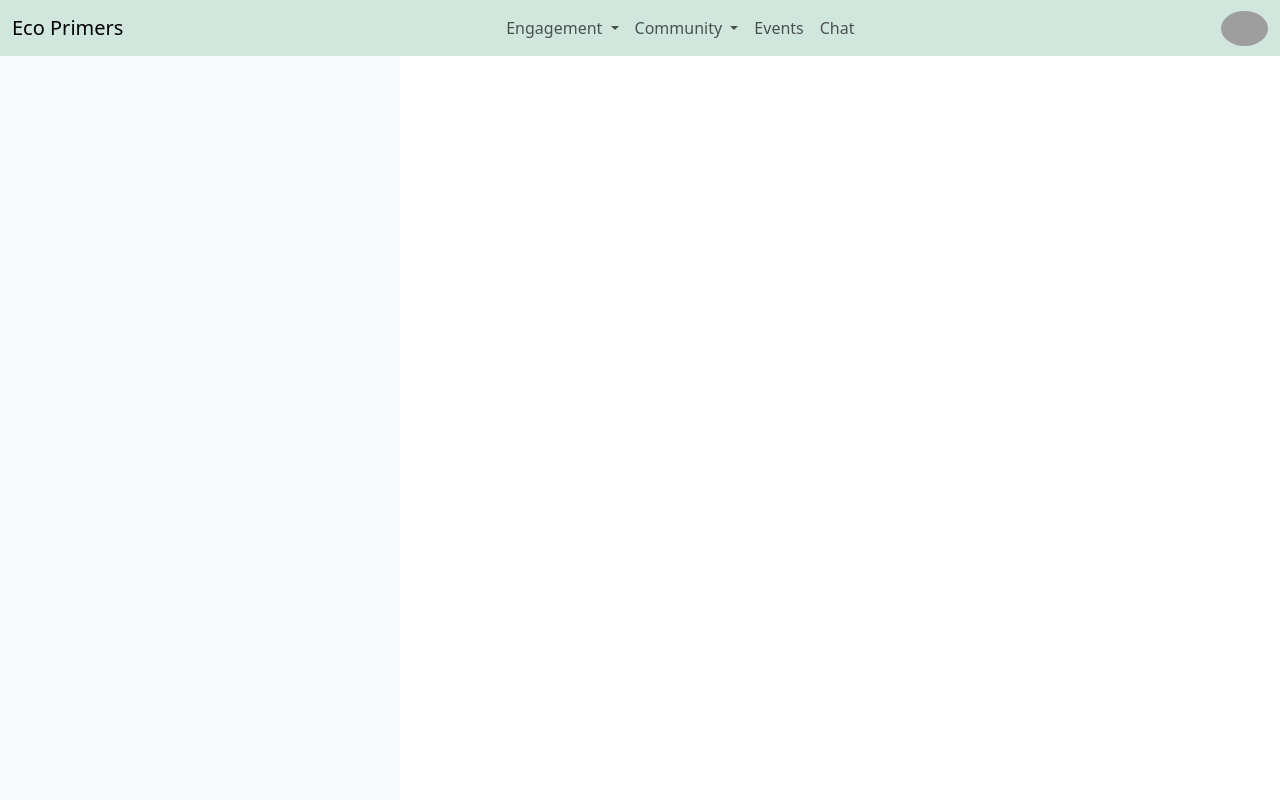
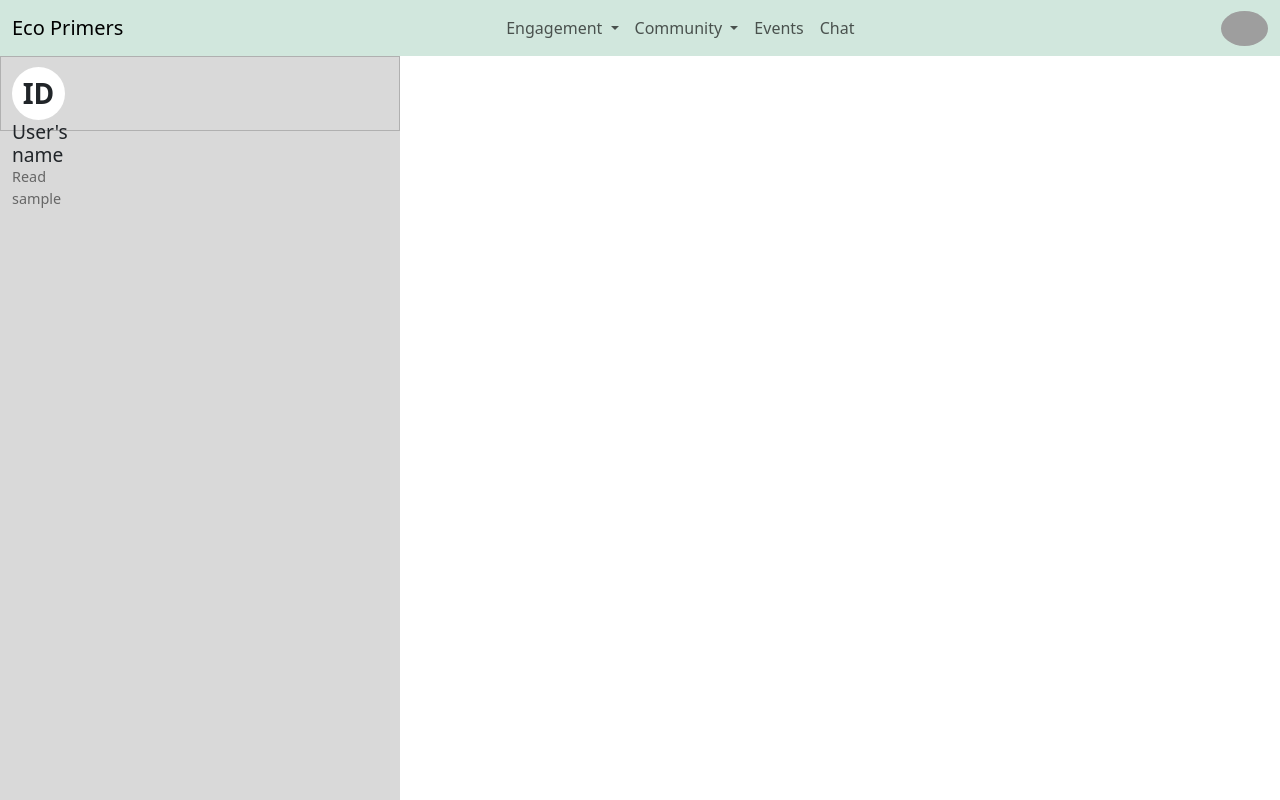
Before and after one commit to dentolos19/ecoprimers, a Flask app: page /community/messages in a window 1280 px wide. Run offline with Flask 3, Linux system fonts and the light colour scheme; the visitor is signed in with stand-in values (Sample User, id 1); some libraries are stand-ins or nearby versions; grey boxes are pictures that could not be loaded.

Commit message:
forming up website

```diff
--- a/src/static/css/messages.css
+++ b/src/static/css/messages.css
@@ -1,5 +1,53 @@
 #users {
     height: 100%;
     width: 400px;
-    background-color: #d9d9d9;
+    background-color: #d9d9d9 !important;
 }
+
+.user {
+    display: flex;
+    align-items: center;
+    gap: 15px;  /* Space between circle and text */
+    padding: 11px;
+    height: 75px;
+    width: 100%;
+    border-top: 1px solid #b0b0b0;
+    border-left: 1px solid #b0b0b0;
+    border-right: 1px solid #b0b0b0;
+}
+
+.user:last-child {
+    border-bottom: 1px solid #b0b0b0;
+}
+
+.user .initials {
+    background-color: #fff;
+    height: 53px;
+    width: 53px;
+    border-radius: 50%;
+}
+
+.user .initials h3 {
+    margin: 0;
+    line-height: 53px;
+    text-align: center;
+    font-weight: bold;
+}
+
+.user-info {
+    display: flex;
+    flex-direction: column;
+    justify-content: center;
+}
+
+.user-info .name {
+    margin: 0;
+    font-size: 1.2rem;
+    font-weight: normal;  /* Makes it match the screenshot */
+}
+
+.user-info .status {
+    margin: 0;
+    color: #666;
+    font-size: 0.9rem;
+}
--- a/src/templates/messaging.html
+++ b/src/templates/messaging.html
@@ -5,6 +5,19 @@
 {% endblock %}
 
 {% block body %}
-<div id="users" class="bg-light">
+<div id="users">
+    <div class="user">
+        <div class="initials">
+            <h3>
+                ID
+            </h3>
+            <div class="user-info">
+                <div class="user-info">
+                    <h2 class="name">User's name</h2>
+                    <p class="status">Read sample</p>
+                </div>
+            </div>
+        </div>
+    </div>
 </div>
 {% endblock %}
```
